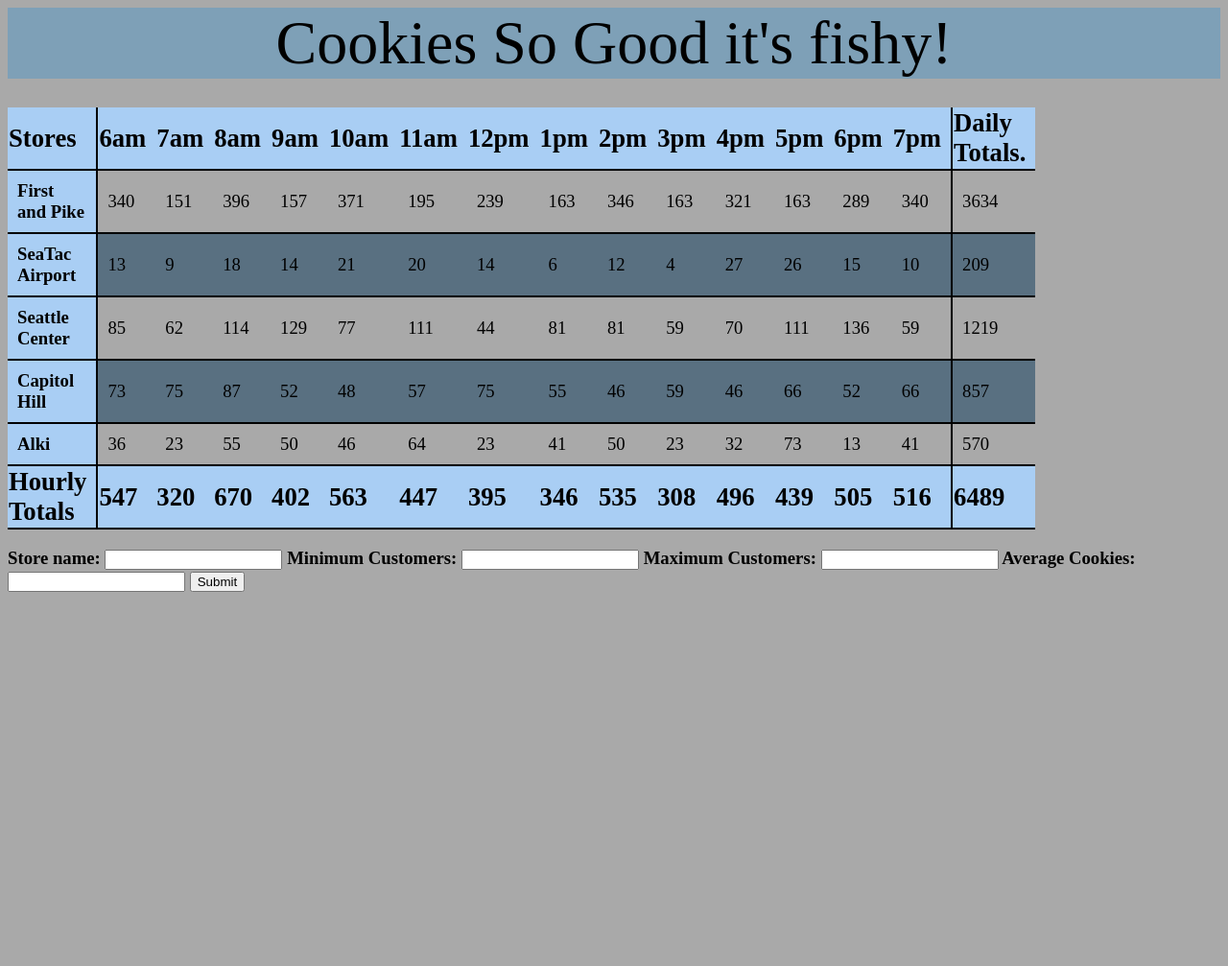
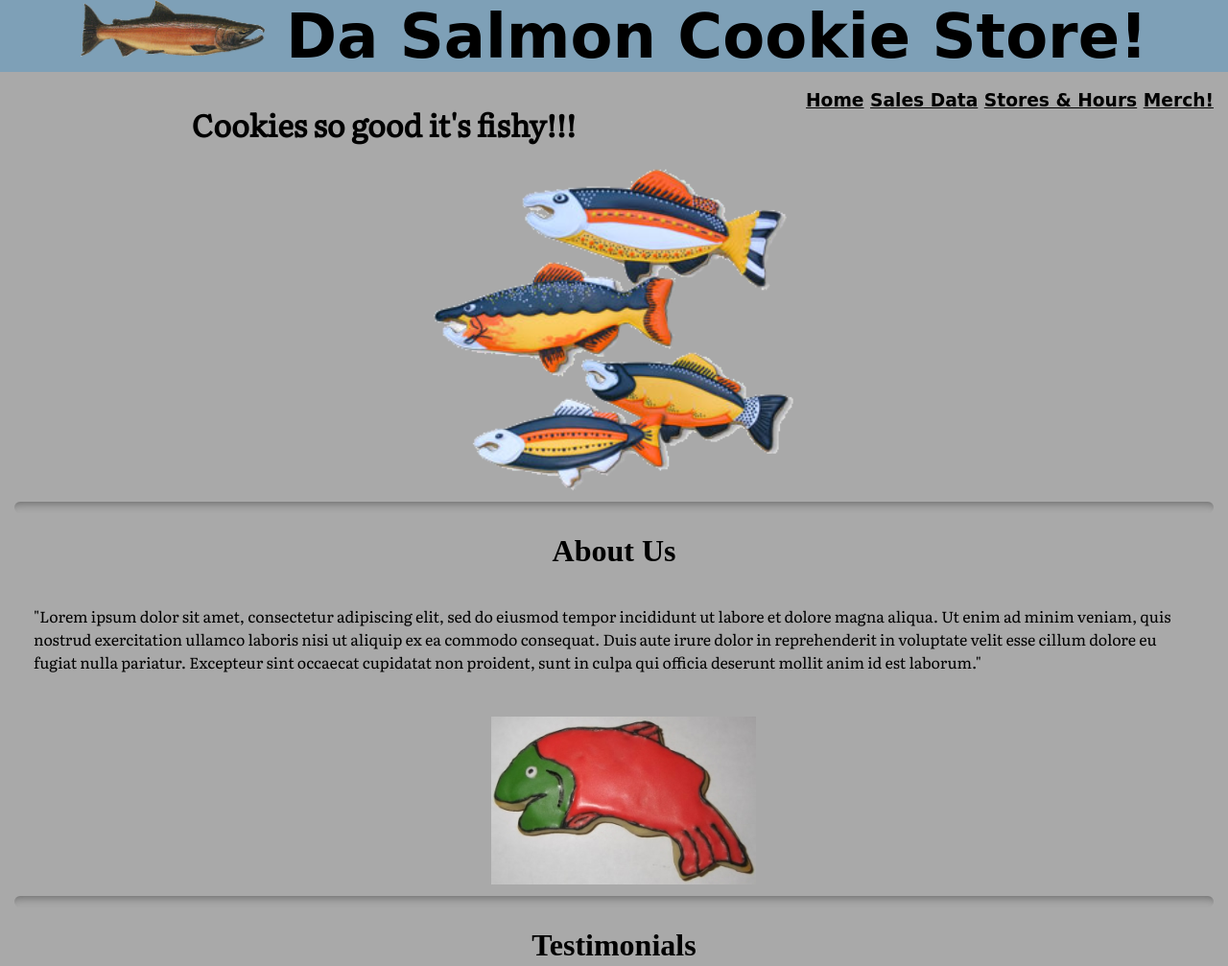
Before and after one commit to Jswens912/Lab-06, a plain HTML site: page index.html in a window 1280 px wide. Shown: the top 1007 px of the page at 96% size. Before the commit the page ends 800 px from the top, so only its background shows below. Drawn offline with Linux system fonts and the light colour scheme; a web font is replaced by a local one.

Commit message:
added css

```diff
--- a/constructor.js
+++ b/constructor.js
@@ -127,9 +127,9 @@ var capitolHill = new CookieStore("Capitol Hill",20,38,2.3);
 var alki =  new CookieStore("Alki",2,16,4.6);
 
 function runAllStores() {
-headerData();
-CookieStore.renderAll();
-footerData();
+    headerData();
+    CookieStore.renderAll();
+    footerData();
 }
 runAllStores();
 
--- a/index.html
+++ b/index.html
@@ -1,48 +1,30 @@
 <!DOCTYPE html>
-<Html>
-<head>
-    <link rel="stylesheet" href="style.css">
-    <title>Da Salmon Cookie Store</title>
-
-</head>
-
-    <header>Cookies So Good it's fishy!</header>
-    <body>
+    <html>
+        <head>
+            <link rel="stylesheet" href="style.css">
+            <link href="https://fonts.googleapis.com/css?family=Barriecito&display=swap" rel="stylesheet">
+            <link href="https://fonts.googleapis.com/css?family=Literata&display=swap" rel="stylesheet">
 
 
-    <table>
-        <thead>
-        <tr id ='table_head'> </tr>
 
-        </thead>
-        <tbody id = 'tableData'>
+        </head>
 
+    <header>
+            <img id="hdrsalmon" src="salmon.png" alt="salmon"> Da Salmon Cookie Store! <ul id="navbar"> <a href="index.html">Home</a> <a href="sales.html">Sales Data</a> <a href="hours.html">Stores & Hours</a> <a href="Merch.html>">Merch!</a></ul>
+    </header>
 
-        </tbody>
-        <tfoot id = "full_footer">
-            <tr id = 'table_footer'>
+    <body>
+            <h1 id="phrase">Cookies so good it's fishy!!!</h1>
+           <div> <img id="fish" src="fish.png" alt="fishies"> </div>
+           <hr>
 
-            </tr>
+        <h1>About Us</h1>
+            <p> "Lorem ipsum dolor sit amet, consectetur adipiscing elit, sed do eiusmod tempor incididunt ut labore et dolore magna aliqua. Ut enim ad minim veniam, quis nostrud exercitation ullamco laboris nisi ut aliquip ex ea commodo consequat. Duis aute irure dolor in reprehenderit in voluptate velit esse cillum dolore eu fugiat nulla pariatur. Excepteur sint occaecat cupidatat non proident, sunt in culpa qui officia deserunt mollit anim id est laborum."</p>
 
-        </tfoot>
-
-    </table>
-    <div>
-            <h3>
-            <form>
-                Store name:
-                <input type="text" id="store_name">
-                Minimum Customers:
-                <input type="text" id="min_cust">
-                Maximum Customers:
-                <input type="text" id="max_cust">
-                Average Cookies:
-                <input type="text" id="avg_cookies">
-                <input type="submit">
-            </form>
-            </h3>
-
-
-        <script src=constructor.js> </script>
+            <img id="cookie" src="frosted-cookie.jpg" alt="Cookie">
+           <hr>
+            <h1>Testimonials</h1>
+            <p>"Lorem ipsum dolor sit amet, consectetur adipiscing elit, sed do eiusmod tempor incididunt ut labore et dolore magna aliqua. Ut enim ad minim veniam, quis nostrud exercitation ullamco laboris nisi ut aliquip ex ea commodo consequat. Duis aute irure dolor in reprehenderit in voluptate velit esse cillum dolore eu fugiat nulla pariatur. Excepteur sint occaecat cupidatat non proident, sunt in culpa qui officia deserunt mollit anim id est laborum." "Lorem ipsum dolor sit amet, consectetur adipiscing elit, sed do eiusmod tempor incididunt ut labore et dolore magna aliqua. Ut enim ad minim veniam, quis nostrud exercitation ullamco laboris nisi ut aliquip ex ea commodo consequat. Duis aute irure dolor in reprehenderit in voluptate velit esse cillum dolore eu fugiat nulla pariatur. Excepteur sint occaecat cupidatat non proident, sunt in culpa qui officia deserunt mollit anim id est laborum."</p>
+            <img id="family" src="family.jpg" alt="family">
     </body>
-</Html>
+    </html>
--- a/style.css
+++ b/style.css
@@ -1,4 +1,5 @@
 body{
+    margin: 0px;
     background-color: darkgrey
 }
 /* https://coolors.co/a9cef4-36494e-000000-7ea0b7-597081 */
@@ -6,11 +7,18 @@ header {
     font-size: 64px;
     text-align: center;
     background-color: #7EA0B7;
+    margin-bottom: 30px;
+    display: block;
+    font-family: 'Barriecito', cursive;
+    font-weight: bold;
+    width: 100%;
+
 }
 th{
     text-align: left;
     background-color: #A9CEF4;
     font-size: 20pt;
+    border-top: 2px solid;
 }
 th:first-child{
     border-right: 2px solid;
@@ -31,13 +39,17 @@ table, th, td{
 td{
     padding: 10px;
     font-size: 14pt;
+
 }
 td:last-child,th:last-child{
 border-left: 2px solid;
+border-right: 2px solid;
 }
+
+
 table{
-    align-content: center;
-    width: 700px;
+ margin: 0px auto;
+ border: 2px solid;
 }
 tr:hover{
     background-color: #36494E;
@@ -50,3 +62,57 @@ td:first-child{
 tr:nth-child(even){
     background-color: #597081;
 }
+#navbar{
+    font-size: 14pt;
+    float: right;
+    margin-right: 15px;
+}
+#hdrsalmon{
+    height:15%;
+    width: 15%;
+}
+#cookie{
+    align-content: center;
+    margin-left: 40%
+}
+h1{
+    text-align: center;
+}
+#family{
+    height: 30%;
+    width: 30%;
+    margin-left: auto;
+    margin-right: auto;
+    display: block;
+
+}
+p{
+    font-family: 'Literata', serif;
+    margin: 20px;
+    padding: 15px;
+    margin-bottom: 30px;
+
+
+}
+a{
+    color: black;
+}
+#fish{
+    height: 30%;
+    width: 30%;
+    margin-left: auto;
+    margin-right: auto;
+    display: block;
+}
+hr{
+    height: 12px;
+    border: 0;
+    box-shadow: inset 0 12px 12px -12px rgba(0, 0, 0, 0.5);
+    margin-left: 15px;
+    margin-right: 15px;
+    border-radius: 12px;
+}
+#phrase{
+    font-family: 'Literata', serif;
+    font-weight: bold;
+}
```
Also changed, not shown: merch.html (added, +9 -0 lines), sales.html (added, +47 -0 lines), chinook.jpg (added), family.jpg (added), fish.jpg (added), fish.png (added), frosted-cookie.jpg (added), salmon.png (added).
